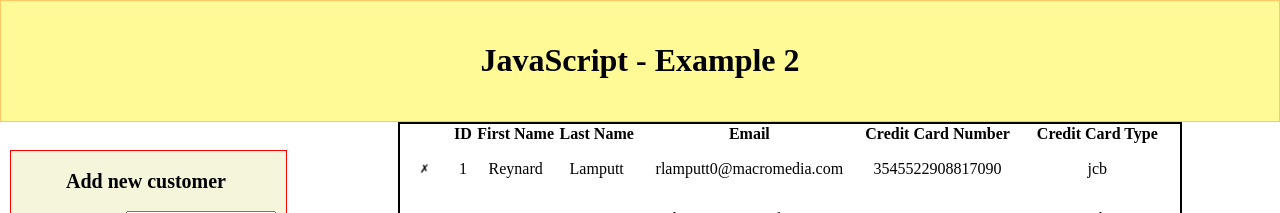
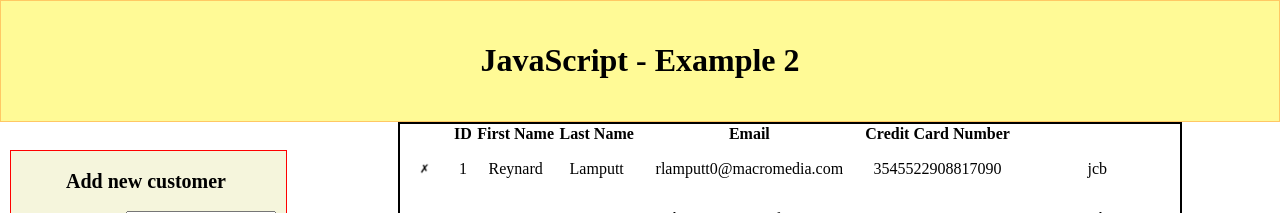
Before and after one commit to BogdanPaduret/JS_Basics_2, a plain HTML site: page index.html in a window 1280 px wide. Shown: the top 213 px of the page. Drawn offline with Linux system fonts and the light colour scheme.

Commit message:
unsaved files \r\n added now

```diff
--- a/index.html
+++ b/index.html
@@ -25,7 +25,7 @@
                         <th>Last Name</th>
                         <th>Email</th>
                         <th>Credit Card Number</th>
-                        <th>Credit Card Type</th>
+                        <!-- <th>Credit Card Type</th> -->
                     </tr>
 
                     <tbody class="customer-data-table">
```
